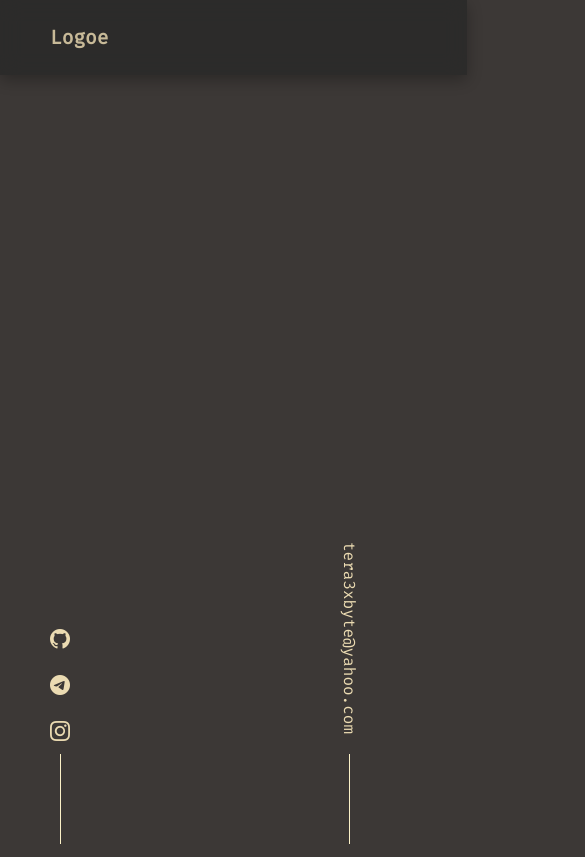
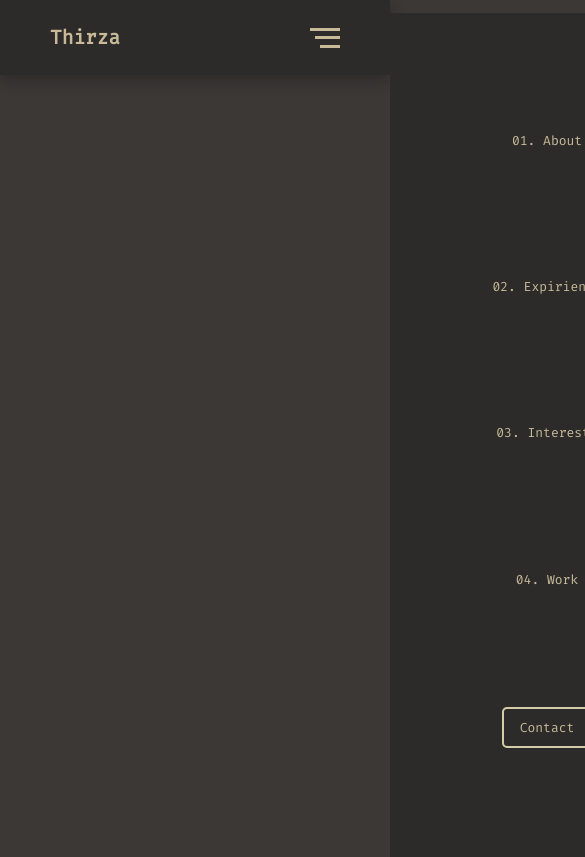
Before and after one commit to tera3xbyte/tera3xbyte.github.io, a website: page index.html in a window 390 px wide. Shown: the top 857 px of the page, 585 px wide, since content can reach past the window. Drawn offline with nearby package versions, Linux system fonts and the light colour scheme.

Commit message:
responsive navbar (mobile)

```diff
--- a/index.html
+++ b/index.html
@@ -1,5 +1,4 @@
 <!DOCTYPE html>
-
 <html lang="en">
 
 <head>
@@ -20,29 +19,33 @@
 	<link rel="icon" href="/favicon.svg" type="image/svg+xml">
 	<link rel="apple-touch-icon" href="/apple-touch-icon.png">
 
-
-
 	<link rel="preconnect" href="https://fonts.googleapis.com">
 	<link rel="preconnect" href="https://fonts.gstatic.com" crossorigin>
 	<link href="https://fonts.googleapis.com/css2?family=Fira+Code&display=swap" rel="stylesheet">
-	<link rel="stylesheet" href="./public/css/mainpage.css">
+	<link rel="stylesheet" href="./public/css/mainpage/mainpage.css">
 	<link rel="stylesheet" href="./node_modules/bootstrap-icons/font/bootstrap-icons.css">
 </head>
 
 <body>
 	<nav>
 		<div>
-			<h1>Logoe</h1>
+			<h1>Thirza</h1>
 		</div>
 		<ul>
 			<!--	<input type="checkbox" name="" id=""> -->
 			<li>01. About</li>
 			<li>02. Expirience</li>
-			<li>03. Work</li>
-			<li> Contact</li>
+			<li>03. Interests</li>
+			<li>04. Work</li>
+			<li>Contact</li>
 		</ul>
+		<div class="menu-toggle">
+			<span></span>
+			<span></span>
+			<span></span>
+			<input type="checkbox" name="" id="">
+		</div>
 	</nav>
-
 	<div class="social-medias">
 		<ul>
 			<li><a href="" class="bi bi-github"></a></li>
@@ -51,10 +54,11 @@
 			<div class="beam"></div>
 		</ul>
 	</div>
-
 	<ul class="email">
 		<li><a href="mailto:tera3xbyte@yahoo.com">tera3xbyte@yahoo.com</a></li>
-		<li><div class="beam"></div></li>
+		<li>
+			<div class="beam"></div>
+		</li>
 	</ul>
 
 
--- /dev/null
+++ b/public/css/mainpage/colors.css
@@ -0,0 +1,15 @@
+:root {
+	--fg: #ebdbb2;
+	--fg0: #fbf1c7 ;
+	--bg: #282828;
+	--bg1: #3c3836;
+	--red: #cc241d;
+	--green: #98971a;
+	--yellow: #d79921;
+	--blue: #458588;
+	--purple: #b16286;
+
+
+	--font: 'Fira Code', monospace;
+	--shadow: rgba(0, 0, 0, 0.35) 0px 5px 15px;
+}
--- a/public/css/mainpage.css
+++ b/public/css/mainpage/mainpage.css
@@ -14,11 +14,14 @@
 	--shadow: rgba(0, 0, 0, 0.35) 0px 5px 15px;
 }
 
-html, body {
+
+
+ body {
 	margin: 0px;
 	padding: 0px;
 	background-color: var(--bg1);
 	font-family: sans-serif;
+	overflow-x: hidden;
 }
 
 
@@ -45,8 +48,8 @@ nav {
 	font-family: var(--font);
 	font-size: 13px;
 	padding: 25px 50px;
-	position: fixed;
-	width: 94vw;
+	position: sticky;
+	top: 1;
 	box-shadow: var(--shadow);
 }
 
@@ -113,33 +116,89 @@ nav > ul > li:last-child {
 	background-color: var(--fg0);
 }
 
-.toggle-menu {
+.menu-toggle {
 	display: flex;
 	flex-direction: column;
+	justify-content: space-between;
+	height: 20px;
 }
 
-.toggle-menu span{
+
+
+.menu-toggle > input {
+	position: absolute;
+	z-index: 2;
+	cursor: pointer;
+	opacity: 0;
+	width: 28px ;
+	height: 28px;
+	cursor: pointer;
+	top:20px;
+}
+
+
+
+/* sebenernya bisa pakai javascript */
+
+.menu-toggle > span {
+	display: block;
+	height: 3px;
+	width: 30px;
 	background-color: var(--fg);
-	padding: 3px 15px;
+	align-self: flex-end;
+}
+
+
+.menu-toggle > span:nth-child(2) {
+	width: 25px;
+}
+
+.menu-toggle > span:nth-child(3) {
+	width: 20px;
 }
 
 
 
 
+/* desktops */
+
+@media screen and (min-width: 769px) {
+	.menu-toggle {
+		display: none;
+	}
+}
 
 
-/* tablet */
+/* mobile devices */
 
 @media screen and (max-width: 768px) {
 	nav > ul {
+		flex-direction: column;
+		position: absolute;
+		top: 0;
+		right: 0;
+		justify-content: space-evenly;
+		background-color: var(--bg);
+		height: 100vh;
+		width: 60%;
+		align-items: center;
+		z-index: -1;
+		transform: translateX(100%);
+	}
+
+	nav ul.slide {
+		transform: translateX(0);
+	}
+
+	.email, .social-medias {
 		display: none;
 	}
 
 }
-
+/*
 @media screen and (max-width: 576px) {
 	nav > ul {
 		display: none;
 
 	}
-}
+}*/
--- /dev/null
+++ b/public/css/mainpage/menutoggle.css
@@ -0,0 +1,42 @@
+.menu-toggle {
+	display: flex;
+	flex-direction: column;
+	justify-content: space-between;
+	height: 20px;
+}
+
+
+
+.menu-toggle > input {
+	position: absolute;
+	z-index: 2;
+	cursor: pointer;
+	opacity: 0;
+	width: 28px ;
+	height: 28px;
+	cursor: pointer;
+	top:20px;
+}
+
+
+.menu-toggle > input:checked
+
+
+/* sebenernya bisa pakai javascript */
+
+.menu-toggle > span {
+	display: block;
+	height: 3px;
+	width: 30px;
+	background-color: var(--fg);
+	align-self: flex-end;
+}
+
+
+.menu-toggle > span:nth-child(2) {
+	width: 25px;
+}
+
+.menu-toggle > span:nth-child(3) {
+	width: 20px;
+}
--- /dev/null
+++ b/public/css/mainpage/viewport-animation.css
@@ -0,0 +1,28 @@
+/* desktops */
+
+@media screen and (min-width: 769px) {
+	.menu-toggle {
+		display: none;
+	}
+}
+
+
+/* mobile devices */
+
+@media screen and (max-width: 768px) {
+	nav > ul {
+		display: none;
+	}
+
+	.email, .social-medias {
+		display: none;
+	}
+
+}
+
+@media screen and (max-width: 576px) {
+	nav > ul {
+		display: none;
+
+	}
+}
--- /dev/null
+++ b/src/js/typing.js
@@ -0,0 +1,6 @@
+import Typewriter from 'typewriter-effect/dist/core';
+
+new Typewriter('#write', {
+  strings: ['Hello', 'World'],
+  autoStart: true,
+});
```
